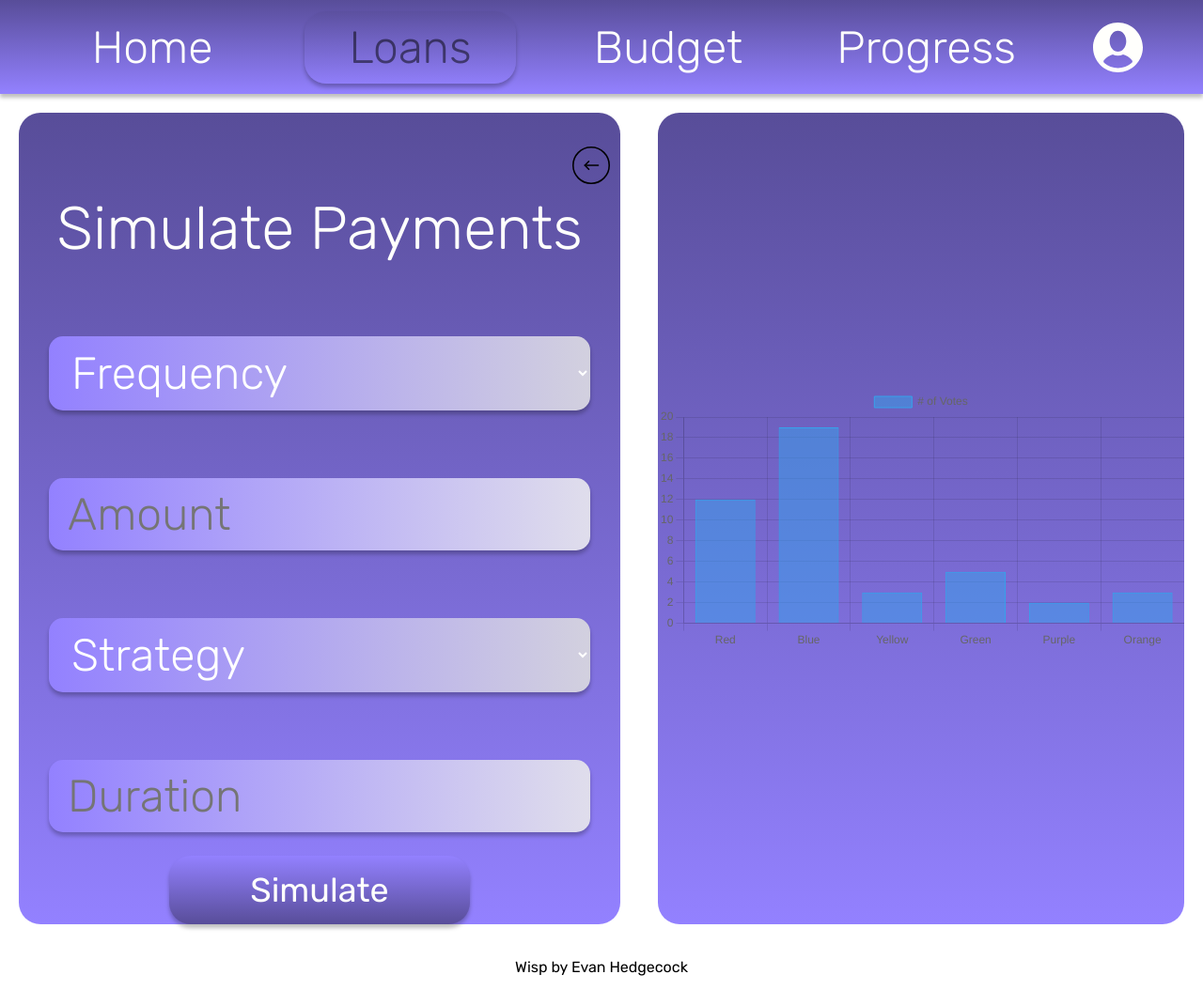
After one commit to Evan-Hedgecock/cs50-final, a Flask app: page /simulate-payments in a window 1280 px wide. The commit adds this page. Shown: the whole page at 94% size. Run offline with Flask 3, Linux system fonts and the light colour scheme; the visitor is signed in with stand-in values (Sample User, id 1); data that the repository does not hold is empty.

Commit message:
Create simulate payments page with frontend functionality and placeholding chart

```diff
--- a/app.py
+++ b/app.py
@@ -42,23 +42,6 @@ app.config["SQLALCHEMY_DATABASE_URI"] = "sqlite:///wisp.db"
 app.config["SQLALCHEMY_TRACK_MODIFICATIONS"] = False
 
 db.init_app(app)
-
-# class User(db.Model):
-#     id: Mapped[int] = mapped_column(primary_key=True)
-#     name: Mapped[str]
-#     username: Mapped[str] = mapped_column(unique=True)
-#     password: Mapped[str]
-#     loans: Mapped[List['Loans']] = relationship('Loans', back_populates='user', cascade='all, delete-orphan')
-
-# class Loans(db.Model):
-#     id: Mapped[int] = mapped_column(primary_key=True)
-#     name: Mapped[str]
-#     amount: Mapped[int]
-#     interest: Mapped[int]
-#     principal: Mapped[int]
-#     user_id: Mapped[int] = mapped_column(db.ForeignKey('users.id'))
-#     user: Mapped['User'] = relationship('User', back_populates='loans')
-
 
 class User(db.Model):
     __tablename__ = 'users'
@@ -360,6 +343,49 @@ def make_payment():
             db.session.commit()
         return redirect("/make-payment")
 
+@app.route("/simulate-payments", methods=["GET", "POST"])
+@login_required
+def simulate_payments():
+    set_form_name("simulate-payments-form")
+    error = False
+    loans = get_loans(session["user_id"])
+
+    if request.method == "GET":
+        return render_template("simulate-payments.html", usd=usd, loans=loans, percent=percent, total=get_total(loans), interest=get_interest(loans), decimal=decimal)
+
+    else:
+        if not request.form.get("simulate-amount") or not request.form.get("simulate-frequency") or not request.form.get("simulate-strategy") or not request.form.get("simulate-duration"):
+            flash("All fields required", "danger")
+            return redirect("/simulate-payments")
+
+        frequency = request.form.get("simulate-frequency")
+        strategy = request.form.get("simulate-strategy")
+
+        try:
+            amount = float(request.form.get("simulate-amount"))
+        except ValueError:
+            flash("Amount must be number", "danger")
+            error = True
+
+        try:
+            duration = float(request.form.get("simulate-duration"))
+        except ValueError:
+            flash("Duration must be number", "danger")
+            error = True
+
+        if error:
+            return redirect("/simulate-payments")
+
+        # Perform different payment calculations based on strategy
+        if strategy == "avalanche":
+            pass
+        if strategy == "snowball":
+            pass
+        if strategy == "weighted":
+            pass
+
+
+        return redirect("/simulate-payments")
 
 if __name__ == "__main__":
     db.create_all()
--- a/static/styles.css
+++ b/static/styles.css
@@ -44,7 +44,7 @@ body {
 
 .main {
     height: auto;
-    min-height: 85vh;
+    min-height: 90vh;
     max-height: 100vh;
     display: flex;
     flex-direction: column;
@@ -600,3 +600,10 @@ footer {
 .form h2 {
     margin: 0px;
 }
+
+.chart {
+    flex: 1 1 auto;
+    display: flex;
+    align-items: center;
+    justify-content: center;
+}
--- a/templates/index.html
+++ b/templates/index.html
@@ -44,7 +44,7 @@
                 <a href="/manage-loans" class="menu-button">Manage loans</a>
             </li>
             <li class="menu-item">
-                <a href="#" class="menu-button">Simulate payments</a>
+                <a href="/simulate-payments" class="menu-button">Simulate payments</a>
             </li>
             <li class="menu-item">
                 <a href="#" class="menu-button">Add payments</a>
--- /dev/null
+++ b/templates/simulate-payments.html
@@ -0,0 +1,91 @@
+{% extends "loans.html" %}
+
+
+{% block sidebar %}
+<div id="simulate-payment-form-container" class="visible form">
+
+    <button onclick="window.location.href='/loans'" class="back-button">
+        <?xml version="1.0" ?><svg class="back-button-svg" viewBox="0 0 512 512" xmlns="http://www.w3.org/2000/svg"><defs><style>.cls-1{fill:none;stroke-linecap:round;stroke-linejoin:round;stroke-width:20px;}</style></defs><g data-name="Layer 2" id="Layer_2"><g data-name="E421, Back, buttons, multimedia, play, stop" id="E421_Back_buttons_multimedia_play_stop"><circle class="cls-1" cx="256" cy="256" r="246"/><line class="cls-1" x1="352.26" x2="170.43" y1="256" y2="256"/><polyline class="cls-1" points="223.91 202.52 170.44 256 223.91 309.48"/></g></g></svg>
+    </button>
+
+    <h2 class="h1-white">Simulate Payments</h2>
+    <form class="form" action="/simulate-payments" id="simulate-payments-form" method="post" autocomplete="off">
+        <label class="form-label">Loan name</label>
+        <select type="text" class="text-box" id="simulate-frequency" name="simulate-frequency">
+            <option selected disabled class="text-box">Frequency</option>
+            <option value="weekly" class="text-box">Weekly</option>
+            <option value="bi-weekly" class="text-box">Bi-weekly</option>
+            <option value="monthly" class="text-box">Monthly</option>
+        </select>
+
+        <label class="form-label">Amount</label>
+        <input type="text" class="text-box" id="simulate-amount" name="simulate-amount" placeholder="Amount" onkeypress="return onlyNumberKey(event)">
+
+        <label class="form-label">Strategy</label>
+        <select type="text" class="text-box" id="simulate-strategy" name="simulate-strategy">
+            <option selected disabled class="text-box">Strategy</option>
+            <option value="avalanche" class="text-box">Avalanche</option>
+            <option value="weighted" class="text-box">Weighted</option>
+            <option value="snowball" class="text-box">Snowball</option>
+        </select>
+
+        <label class="form-label">Duration</label>
+        <input type="text" class="text-box" id="simulate-duration" name="simulate-duration" placeholder="Duration" onkeypress="return onlyNumberKey(event)">
+
+        <input type="submit" value="Simulate" class="button">
+    </form>
+</div>
+{% endblock %}
+
+{% block main_content %}
+<div class="chart">
+    <canvas id="simulate-payments-chart"></canvas>
+</div>
+<script src="https://cdn.jsdelivr.net/npm/chart.js"></script>
+
+<script>
+  const ctx = document.getElementById('simulate-payments-chart');
+
+  new Chart(ctx, {
+    type: 'bar',
+    data: {
+      labels: ['Red', 'Blue', 'Yellow', 'Green', 'Purple', 'Orange'],
+      datasets: [{
+        label: '# of Votes',
+        data: [12, 19, 3, 5, 2, 3],
+        borderWidth: 1
+      }]
+    },
+    options: {
+      scales: {
+        y: {
+          beginAtZero: true
+        }
+      }
+    }
+  });
+</script>
+    <!-- <table class="table h3">
+        <tr>
+            <th>Name</th>
+            <th>Balance</th>
+            <th>Interest rate</th>
+            <th>Monthly interest</th>
+        </tr>
+
+        {% if loans %}
+
+            {% for loan in loans %}
+            {% if loan.amount > 0 %}
+                <tr>
+                    <td>{{ loan.name }}</td>
+                    <td>{{ usd(loan.amount) }}</td>
+                    <td>{{ percent(loan.interest) }}</td>
+                    <td>{{ usd(loan.monthly_interest) }}</td>
+                </tr>
+            {% endif %}
+            {% endfor %}
+
+        {% endif %}
+    </table> -->
+{% endblock %}
```
Also changed, not shown: 2 other files.
